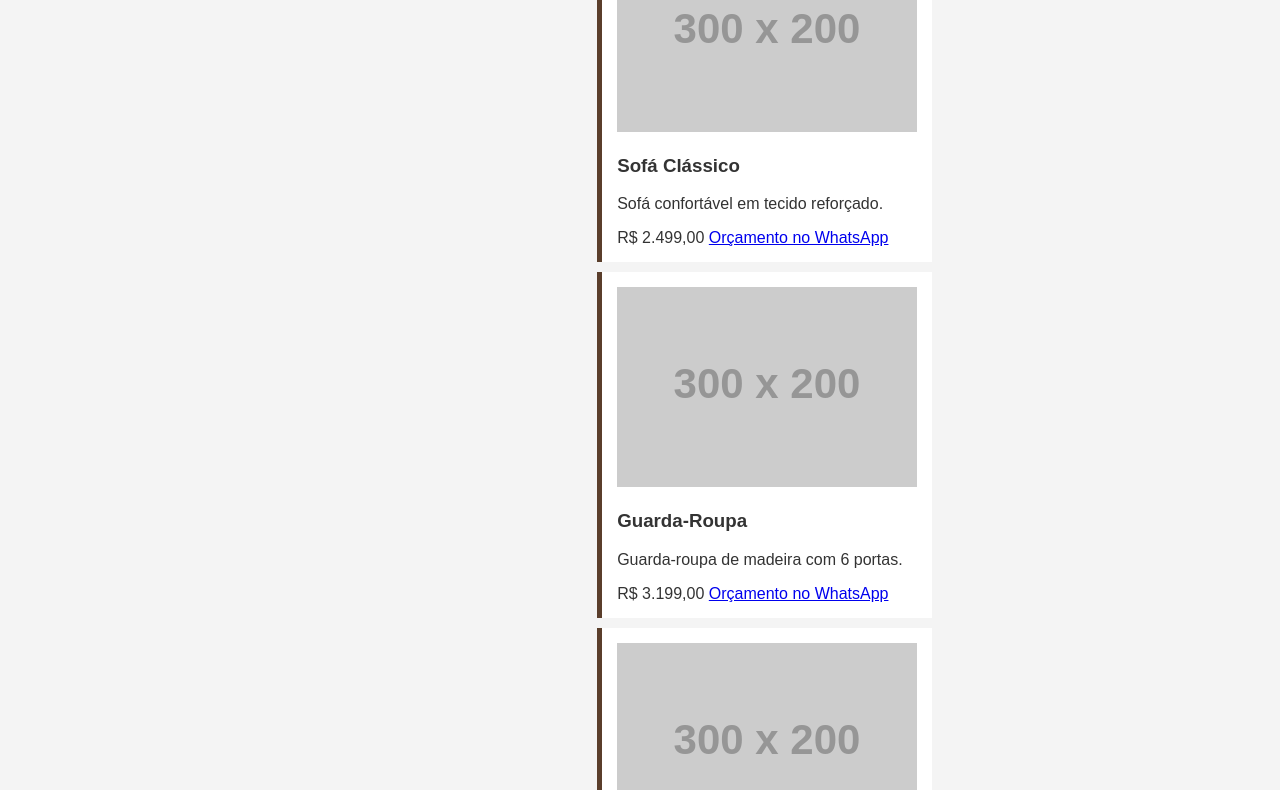
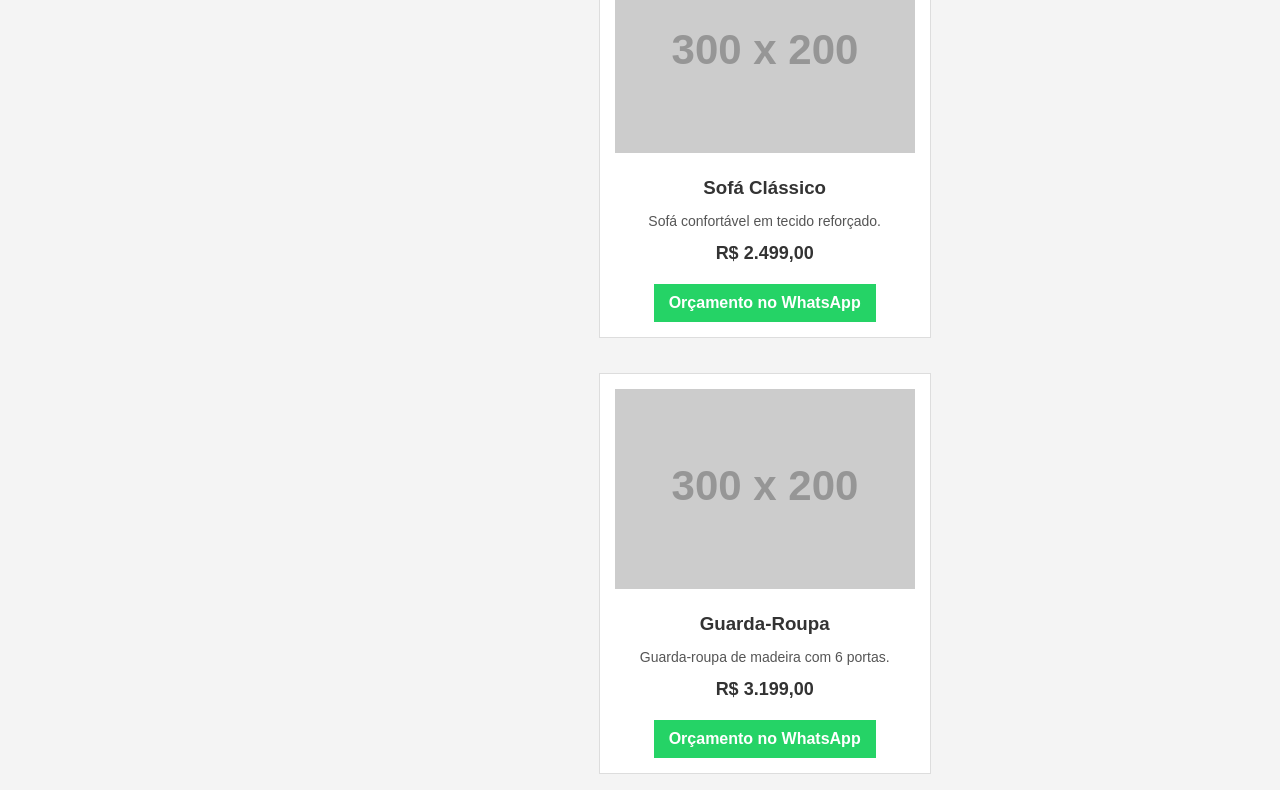
Before and after one commit to DaniloSoares-programador/Site-, a plain HTML site: page produtos.html in a window 1280 px wide. Shown: the part 261-1051 px from the top of the page. Drawn offline with Linux system fonts and the light colour scheme; placeholder pictures from the web are drawn by us.

Commit message:
Update estilo.css

```diff
--- a/estilo.css
+++ b/estilo.css
@@ -97,3 +97,64 @@ footer {
   text-align: center;
   padding: 15px;
 }
+/* ===== CATÁLOGO DE PRODUTOS ===== */
+
+.catalogo {
+  padding: 40px 20px;
+  max-width: 1100px;
+  margin: auto;
+}
+
+.catalogo h2 {
+  text-align: center;
+  margin-bottom: 30px;
+}
+
+.grid-produtos {
+  display: grid;
+  grid-template-columns: repeat(auto-fit, minmax(280px, 1fr));
+  gap: 25px;
+}
+
+.produto {
+  border: 1px solid #ddd;
+  padding: 15px;
+  background-color: #fff;
+  text-align: center;
+}
+
+.produto img {
+  width: 100%;
+  height: auto;
+  margin-bottom: 10px;
+}
+
+.produto h3 {
+  margin: 10px 0;
+}
+
+.produto p {
+  font-size: 14px;
+  color: #555;
+}
+
+.preco {
+  display: block;
+  margin: 10px 0;
+  font-weight: bold;
+  font-size: 18px;
+}
+
+.btn-whats {
+  display: inline-block;
+  margin-top: 10px;
+  padding: 10px 15px;
+  background-color: #25D366;
+  color: #fff;
+  text-decoration: none;
+  font-weight: bold;
+}
+
+.btn-whats:hover {
+  background-color: #1ebe5d;
+}
```
